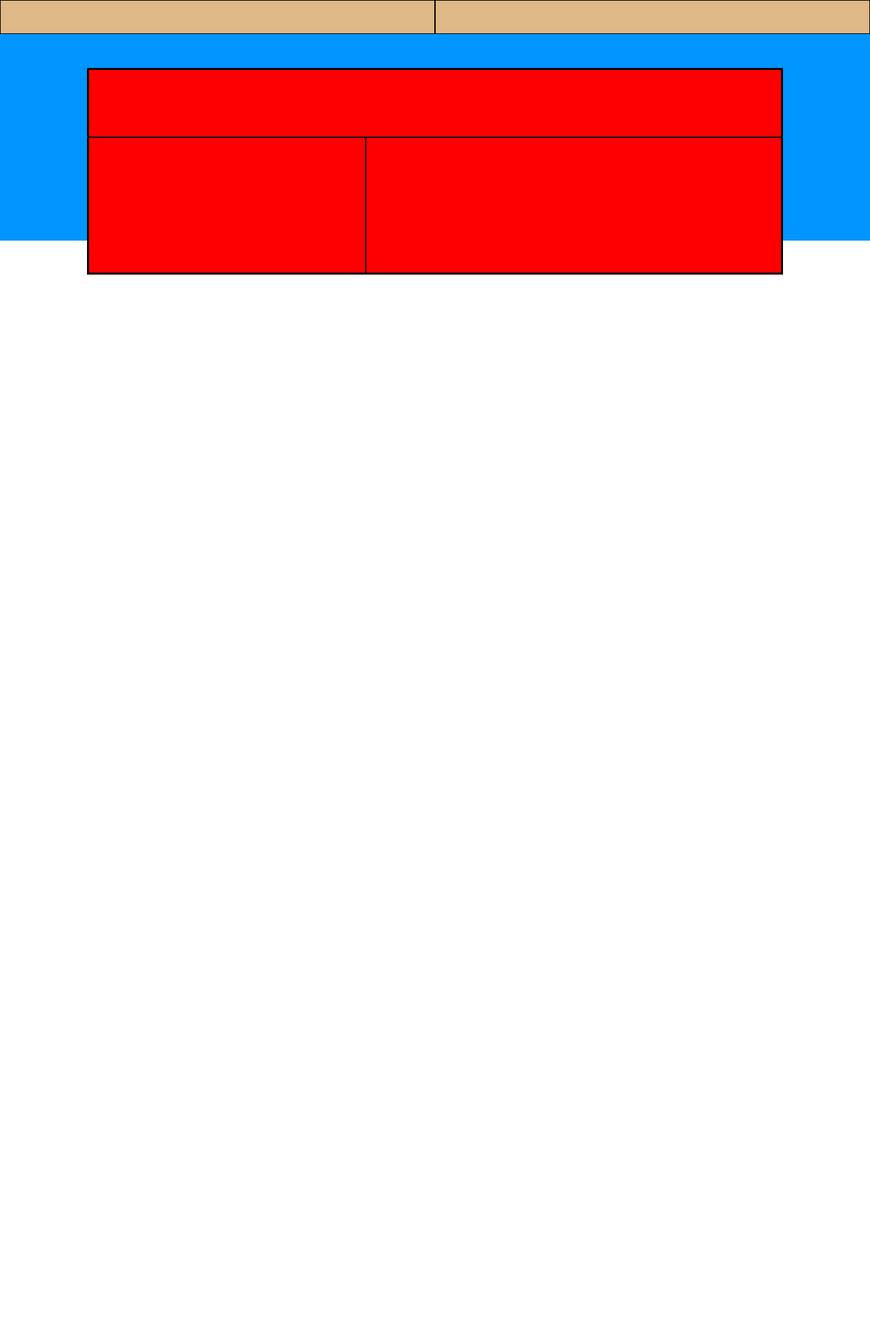
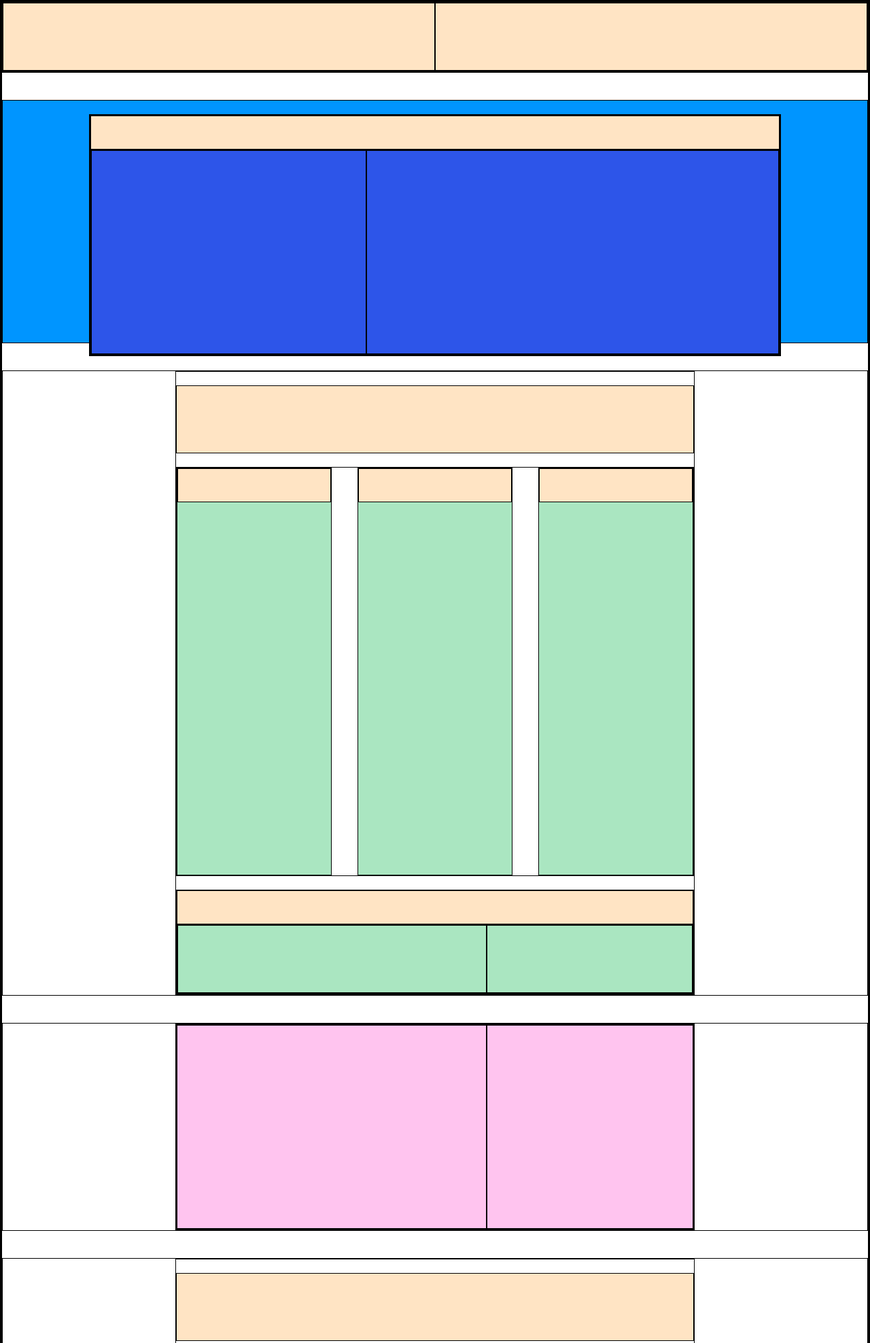
Before and after one commit to ErikaCetera/htmlcss-dropbox, a plain HTML site: page index.html in a window 1280 px wide. Shown: the top 1976 px of the page at 68% size. Before the commit the page ends 800 px from the top, so only its background shows below. Drawn offline with Linux system fonts and the light colour scheme.

Commit message:
feat: structur main

```diff
--- a/css/style.css
+++ b/css/style.css
@@ -3,6 +3,8 @@
     margin: 0;
     padding: 0;
     box-sizing: border-box;
+    /* debug */
+    border: 1px solid #000000;
 }
 
 img {
@@ -17,7 +19,6 @@ img {
     margin: 0 auto;
     /* debug */
     min-height: 200px;
-    border: 2px solid black
 }
 
 .small-container {
@@ -26,16 +27,31 @@ img {
     margin: 0 auto;
     /* debug */
     min-height: 200px;
-    border: 2px solid black
 }
 
 .row {
     display: flex;
     justify-content: space-between;
     align-items: center;
+
+}
+
+.row-grid {
+    display: flex;
+    justify-content: space-between;
+    flex-wrap: wrap;
+    row-gap: 30px;
+}
+
+section:not(.hero) {
+    margin-top: 40px;
 }
 
 /* utility */
+.mt-20 {
+    margin-top: 20px;
+}
+
 .w-40 {
     width: 40%;
 }
@@ -48,9 +64,8 @@ img {
 .col {
     width: calc(100%/2);
     /* debug */
-    height: 50px;
-    border: 1px solid #000000;
-    background-color: burlywood;
+    min-height: 100px;
+    background-color: #ffe4c4;
 }
 
 /* /HEADER */
@@ -61,31 +76,74 @@ img {
     background-color: rgb(0, 149, 255);
 }
 
-.col-hero-big {
+.col-big {
     width: 100%;
     /* debug */
-    height: 100px;
-    border: 1px solid #000000;
-    background-color: #ff0000;
-
+    height: 50px;
+    background-color: #ffe4c4;
 }
 
 .col-hero {
     /* debug */
-    height: 200px;
-    border: 1px solid #000000;
-    background-color: #ff0000;
+    height: 300px;
+    background-color: #2d55e9;
 }
 
 .lower {
     position: relative;
-    top: 50px;
+    top: 20px;
     left: auto;
-
 }
 
+/* /hero */
 
-/* /hero */
+/* business section */
+.title {
+    margin: 20px auto;
+    /* debug */
+    background-color: #ffe4c4;
+    height: 100px;
+}
+
+.top-business {
+    width: calc(90%/3);
+    /* debug */
+    height: 600px;
+    background-color: #aae6c1;
+}
+
+.head-b {
+    /* debug */
+    background-color: #ffe4c4;
+    height: 50px;
+}
+
+.bot-business {
+    /* debug */
+    height: 100px;
+    background-color: #aae6c1;
+}
+
+/* /business section */
+
+/* contact section */
+.col-contact {
+    /* debug */
+    height: 300px;
+    background-color: rgb(255, 196, 239);
+}
+
+/* /contact section */
+
+/* grid section */
+.col-grid {
+    width: calc(90%/3);
+    /* debug */
+    height: 200px;
+    background-color: #5aa7e5;
+}
+
+/* /grid section */
 /* /MAIN */
 
 /* FOOTER */
--- a/index.html
+++ b/index.html
@@ -20,11 +20,12 @@
 
     <!-- Main -->
     <main>
+
         <!-- hero -->
         <section id="hero">
             <div class="big-container lower ">
                 <div class="column">
-                    <div class="col-hero-big"></div>
+                    <div class="col-big"></div>
                     <div class="row">
                         <div class="col-hero w-40"></div>
                         <div class="col-hero w-60"></div>
@@ -33,6 +34,66 @@
             </div>
         </section>
         <!-- /hero -->
+
+        <!-- business section -->
+        <!-- top-business -->
+        <section class="business">
+            <div class="small-container">
+                <div class="title"></div>
+                <div class="row mt-20">
+                    <div class="top-business ">
+                        <div class="head-b"></div>
+                    </div>
+                    <div class="top-business ">
+                        <div class="head-b"></div>
+                    </div>
+                    <div class="top-business ">
+                        <div class="head-b"></div>
+                    </div>
+                </div>
+                <!-- /top business -->
+
+                <!-- bot-business -->
+                <div class="column mt-20">
+                    <div class="col-big"></div>
+                    <div class="row">
+                        <div class="bot-business w-60"></div>
+                        <div class="bot-business w-40"></div>
+                    </div>
+                </div>
+            </div>
+        </section>
+        <!-- /bot-business -->
+        <!-- /business section-->
+
+        <!-- contact section -->
+        <section class="contact">
+            <div class="small-container">
+                <div class="row">
+                    <div class="col-contact w-60"></div>
+                    <div class="col-contact w-40"></div>
+                </div>
+            </div>
+        </section>
+        <!-- /contact section -->
+
+        <!-- grid section -->
+        <section class="grid">
+            <div class="small-container">
+                <div class="title"></div>
+                <div class="row-grid">
+                    <div class="col-grid"></div>
+                    <div class="col-grid"></div>
+                    <div class="col-grid"></div>
+                    <div class="col-grid"></div>
+                    <div class="col-grid"></div>
+                    <div class="col-grid"></div>
+                </div>
+                <div class="title"></div>
+            </div>
+        </section>
+        <!-- /grid section -->
+
     </main>
     <!-- /Main -->
 
```
